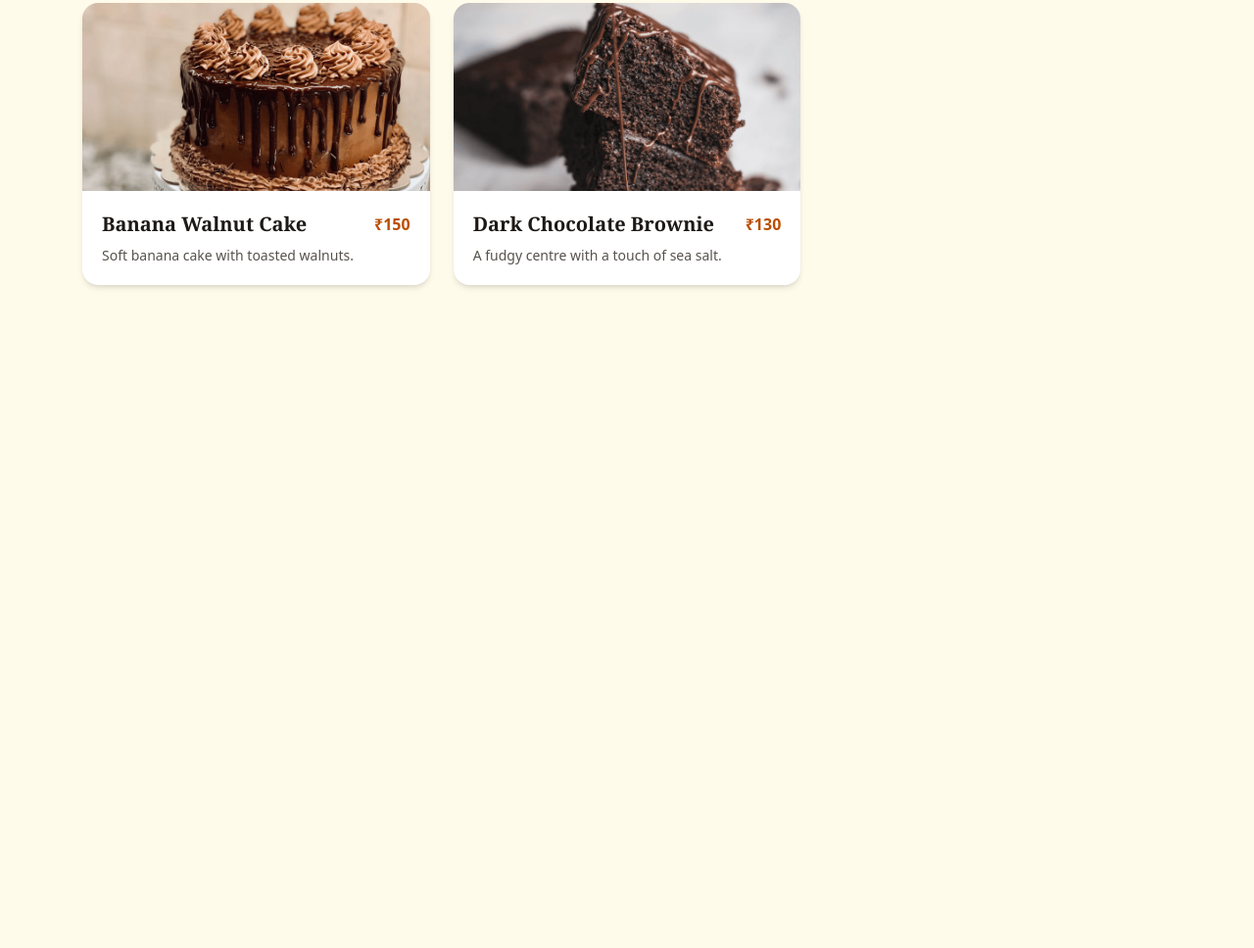
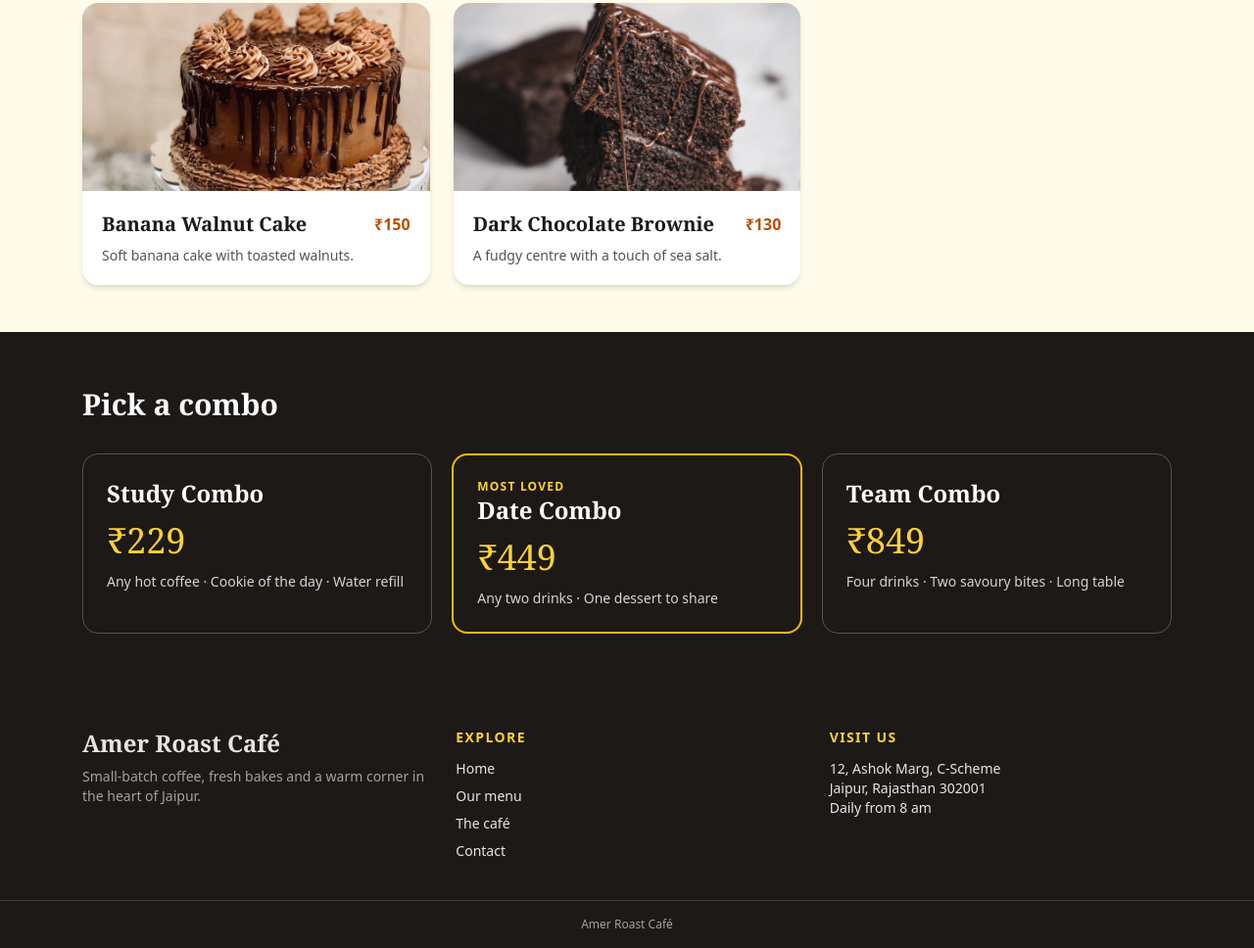
Before and after one commit to SyntaxPilot04/Amer-Roast-Cafe, a plain HTML site: page menu.html in a window 1280 px wide. Shown: the part 1938-2906 px from the top of the page at 98% size. Before the commit the page ends 2277 px from the top, so only its background shows below. Drawn offline with nearby package versions, Linux system fonts and the light colour scheme.

Commit message:
feat: add combo pricing grid and footer to menu page

```diff
--- a/menu.html
+++ b/menu.html
@@ -103,7 +103,6 @@
         </article>
       </div>
     </section>
-  </main>
    <section class="mx-auto max-w-6xl px-5 pb-12">
       <h2 class="font-serif text-3xl font-bold">Bites</h2>
       <div class="mt-6 grid gap-6 sm:grid-cols-2 lg:grid-cols-3">
@@ -155,5 +154,52 @@
         </article>
       </div>
     </section>
+      <section class="bg-stone-900 text-white">
+      <div class="mx-auto max-w-6xl px-5 py-14">
+        <h2 class="font-serif text-3xl font-bold">Pick a combo</h2>
+        <div class="mt-8 grid gap-5 md:grid-cols-3">
+          <article class="rounded-2xl border border-stone-600 p-6">
+            <h3 class="font-serif text-2xl font-bold">Study Combo</h3>
+            <p class="mt-3 font-serif text-4xl text-amber-300">₹229</p>
+            <p class="mt-3 text-sm text-stone-300">Any hot coffee · Cookie of the day · Water refill</p>
+          </article>
+          <article class="rounded-2xl border-2 border-amber-400 p-6">
+            <p class="text-xs font-bold uppercase tracking-widest text-amber-300">Most loved</p>
+            <h3 class="font-serif text-2xl font-bold">Date Combo</h3>
+            <p class="mt-3 font-serif text-4xl text-amber-300">₹449</p>
+            <p class="mt-3 text-sm text-stone-300">Any two drinks · One dessert to share</p>
+          </article>
+          <article class="rounded-2xl border border-stone-600 p-6">
+            <h3 class="font-serif text-2xl font-bold">Team Combo</h3>
+            <p class="mt-3 font-serif text-4xl text-amber-300">₹849</p>
+            <p class="mt-3 text-sm text-stone-300">Four drinks · Two savoury bites · Long table</p>
+          </article>
+        </div>
+      </div>
+    </section>
+  </main>
+
+  <footer class="bg-stone-900 text-stone-200">
+    <div class="mx-auto grid max-w-6xl gap-8 px-5 py-10 md:grid-cols-3">
+      <div>
+        <p class="font-serif text-2xl font-bold">Amer Roast Café</p>
+        <p class="mt-2 text-sm text-stone-400">Small-batch coffee, fresh bakes and a warm corner in the heart of Jaipur.</p>
+      </div>
+      <nav aria-label="Footer navigation">
+        <h2 class="text-sm font-bold uppercase tracking-widest text-amber-300">Explore</h2>
+        <ul class="mt-3 space-y-2 text-sm">
+          <li><a href="index.html" class="hover:text-amber-300 focus:outline-none focus:ring-2 focus:ring-amber-400">Home</a></li>
+          <li><a href="menu.html" class="hover:text-amber-300 focus:outline-none focus:ring-2 focus:ring-amber-400">Our menu</a></li>
+          <li><a href="gallery.html" class="hover:text-amber-300 focus:outline-none focus:ring-2 focus:ring-amber-400">The café</a></li>
+          <li><a href="contact.html" class="hover:text-amber-300 focus:outline-none focus:ring-2 focus:ring-amber-400">Contact</a></li>
+        </ul>
+      </nav>
+      <address class="text-sm not-italic">
+        <h2 class="text-sm font-bold uppercase tracking-widest text-amber-300">Visit us</h2>
+        <p class="mt-3">12, Ashok Marg, C-Scheme<br>Jaipur, Rajasthan 302001<br>Daily from 8 am</p>
+      </address>
+    </div>
+    <p class="border-t border-stone-700 py-4 text-center text-xs text-stone-400"> Amer Roast Café </p>
+  </footer>
 </body>
 </html>
```
